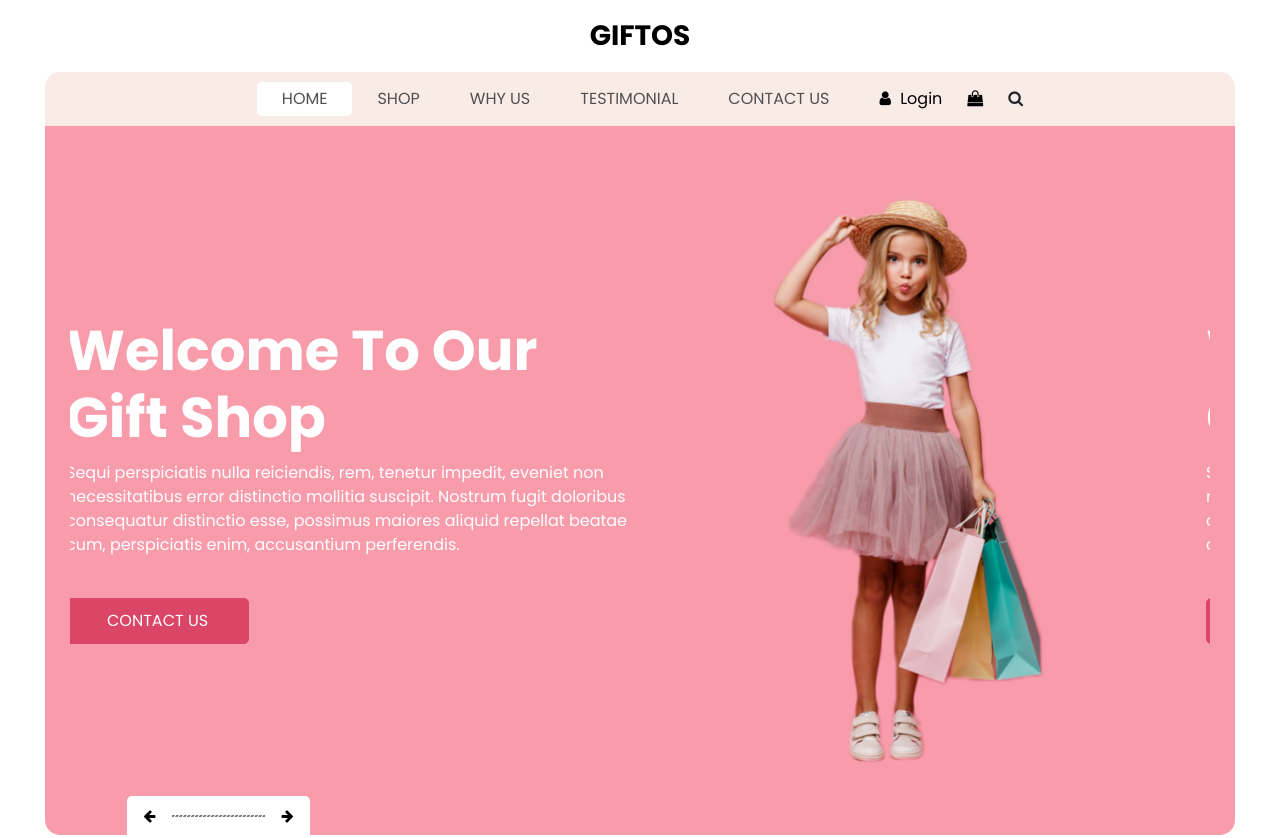
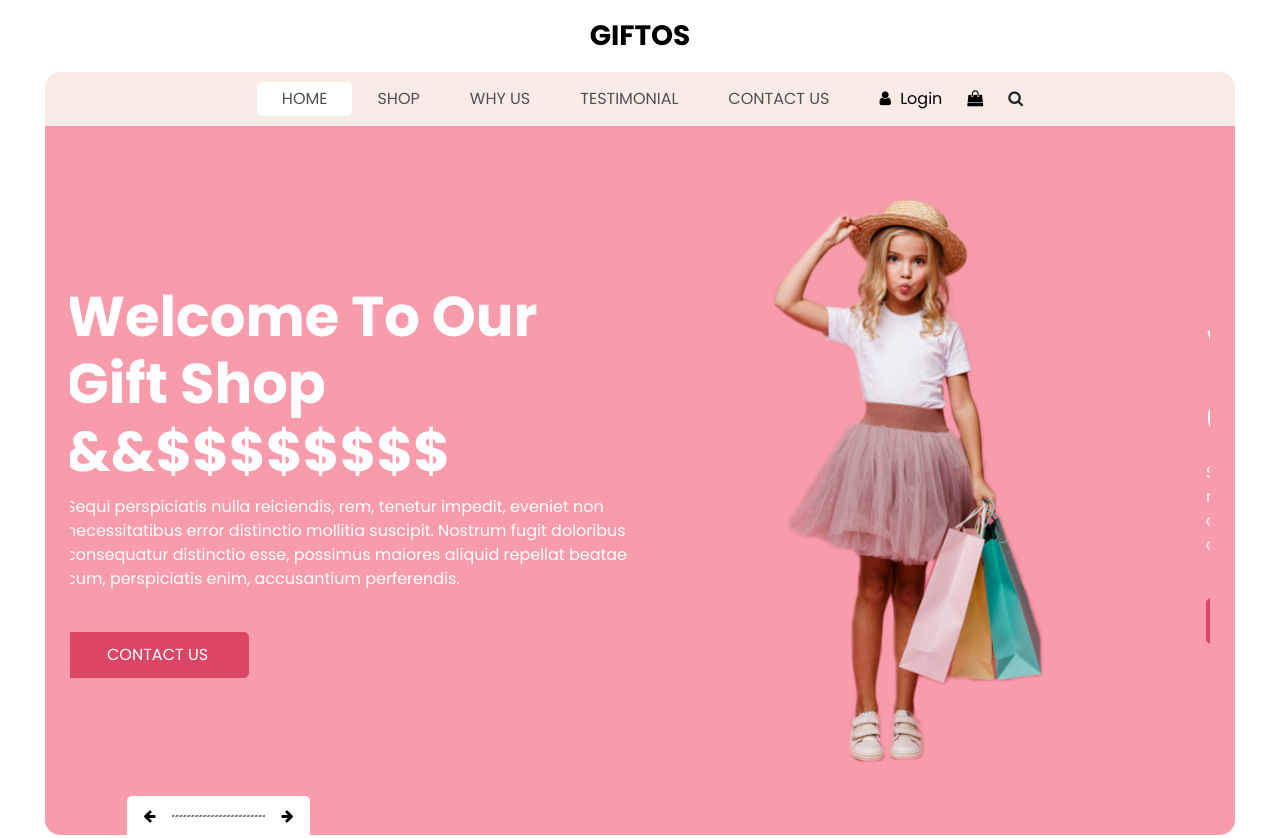
Before and after one commit to rajasekhar82/css-html, a plain HTML site: page index.html in a window 1280 px wide. Shown: the top 838 px of the page. Drawn offline with nearby package versions, Linux system fonts and the light colour scheme.

Commit message:
edit index file

```diff
--- a/index.html
+++ b/index.html
@@ -100,7 +100,7 @@
                     <div class="detail-box">
                       <h1>
                         Welcome To Our <br>
-                        Gift Shop
+                        Gift Shop &&$$$$$$$$
                       </h1>
                       <p>
                         Sequi perspiciatis nulla reiciendis, rem, tenetur impedit, eveniet non necessitatibus error distinctio mollitia suscipit. Nostrum fugit doloribus consequatur distinctio esse, possimus maiores aliquid repellat beatae cum, perspiciatis enim, accusantium perferendis.
```
